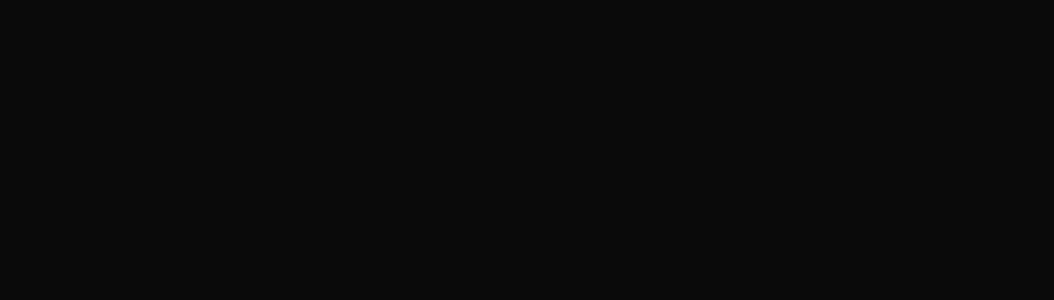
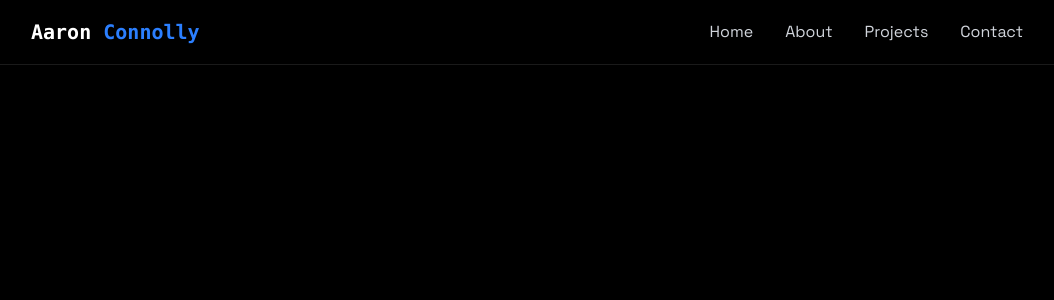
Before and after one commit to AaronConnolly/my-portfolio, a React (Vite) app: page / in a window 1280 px wide. Shown: the top 300 px of the page, without its empty margins (113-1167 px from the left). Built offline with nearby package versions, Linux system fonts and the light colour scheme.

Commit message:
Made the navbar

```diff
--- a/src/App.jsx
+++ b/src/App.jsx
@@ -1,13 +1,24 @@
 import React, { useState } from 'react';
 import './App.css'
 import { LoadingScreen } from './components/LoadingScreen';
+import { Navbar } from './components/Navbar';
+import { MobileMenu } from './components/MobileMenu';
 import "./index.css"
 
 function App() {
   const [isLoaded, setIsLoaded] = useState(false);
+  const [menuOpen, setMenuOpen] = useState(false);
+
   return (
     <>
-      {!isLoaded && <LoadingScreen onComplete={() => setIsLoaded(true)} />}
+      {!isLoaded && <LoadingScreen onComplete={() => setIsLoaded(true)} />} {" "}
+      <div className={`min-h-screen transition-opacity duration-700 ${
+        isLoaded ? "opacity-100" : "opacity-0"
+      } bg-black text-gray-100`}
+      >
+        <Navbar menuOpen={menuOpen} setMenuOpen={setMenuOpen}/>
+        <MobileMenu menuOpen={menuOpen} setMenuOpen={setMenuOpen}/>
+      </div>
     </>
   );
 
--- /dev/null
+++ b/src/components/MobileMenu.jsx
@@ -0,0 +1,79 @@
+import { useEffect } from "react";
+
+export const MobileMenu = ({menuOpen, setMenuOpen}) => {
+
+    return (
+        <div className={`fixed top-0 left-0 w-full bg-[rgba(10, 10, 10, 0.8)] z-40 flex flex-col items-center justify-center
+                        transition-all duration-300 ease-in-out
+
+                        ${
+                            menuOpen
+                                ? "h-screen opacity-100 pointer-events-auto"
+                                : "h-0 opacity-0 pointer-events-none"
+
+                        }
+                        `}
+        >
+            <button
+                onClick={() => setMenuOpen(false)}
+                className="absolute top-6 right-6 text-white text-3xl focus:outline-none cursor-pointer"
+                aria-label="Close Menu"
+            >
+                &times;
+            </button>
+
+            <a
+                href="#home"
+                onClick={() => setMenuOpen(false)}
+                className={`text-2xl font-semibold text-white my-4 transform transition-transform duration-300
+                            ${
+                                menuOpen
+                                ? "opacity-100 translate-y-0"
+                                : "opacity-0 translate-y-5"
+                            }
+                    `}
+            >
+                Home
+            </a>
+            <a
+                href="#about"
+                onClick={() => setMenuOpen(false)}
+                className={`text-2xl font-semibold text-white my-4 transform transition-transform duration-300
+                    ${
+                        menuOpen
+                        ? "opacity-100 translate-y-0"
+                        : "opacity-0 translate-y-5"
+                    }
+                `}
+            >
+                About
+            </a>
+            <a
+                href="#projects"
+                onClick={() => setMenuOpen(false)}
+                className={`text-2xl font-semibold text-white my-4 transform transition-transform duration-300
+                    ${
+                        menuOpen
+                        ? "opacity-100 translate-y-0"
+                        : "opacity-0 translate-y-5"
+                    }
+                `}
+            >
+                Projects
+            </a>
+            <a
+                href="#Contact"
+                onClick={() => setMenuOpen(false)}
+                className={`text-2xl font-semibold text-white my-4 transform transition-transform duration-300
+                    ${
+                        menuOpen
+                        ? "opacity-100 translate-y-0"
+                        : "opacity-0 translate-y-5"
+                    }
+                `}
+            >
+                Contact
+            </a>
+        </div>
+    );
+};
--- /dev/null
+++ b/src/components/Navbar.jsx
@@ -0,0 +1,54 @@
+import { useEffect } from "react";
+
+export const Navbar = ({menuOpen, setMenuOpen}) => {
+    useEffect(() => {
+        document.body.style.overflow = menuOpen ? "hidden" : "";
+    }, [menuOpen]);
+    return (
+    <nav className="fixed top-0 w-full z-40 bg-[rgba(10, 10, 10, 0.8)] backdrop-blur-lg border-b border-white/10 shadow-lg">
+        <div className="max-w-5xl mx-auto px-4">
+            <div className="flex justify-between items-center h-16">
+                <a href="#home" className="font-mono text-xl font-bold text-white">
+                    {" "}
+                    Aaron<span className="text-blue-500"> Connolly</span>{" "}
+                </a>
+
+                <div
+                    className="w-7 h-5 relative cursor-pointer z-40 md:hidden"
+                    onClick={() => setMenuOpen((prev) => !prev)}
+                >
+                    &#9776;
+                </div>
+
+                <div className="hidden md:flex items-center space-x-8">
+                    <a
+                        href="#home"
+                        className="text-gray-300 hover:text-white transition-colors"
+                    >
+                        Home
+                    </a>
+                    <a
+                        href="#about"
+                        className="text-gray-300 hover:text-white transition-colors"
+                    >
+                        About
+                    </a>
+                    <a
+                        href="#projects"
+                        className="text-gray-300 hover:text-white transition-colors"
+                    >
+                        Projects
+                    </a>
+                    <a
+                        href="#Contact"
+                        className="text-gray-300 hover:text-white transition-colors"
+                    >
+                        Contact
+                    </a>
+
+                </div>
+            </div>
+        </div>
+    </nav>
+    );
+};
--- a/src/index.css
+++ b/src/index.css
@@ -10,6 +10,19 @@
 }
 
 @layer utilites {
+  @keyframes blink {
+    0%, -100% {
+      opacity: 1;
+    }
+    50% {
+      opacity: 0;
+    }
+  }
+
+  .animate-blink {
+    animation: blink 0.8s step-end infinite;
+  }
+
   @keyframes loading {
     0% {
       transform: translateX(-100%);
```
